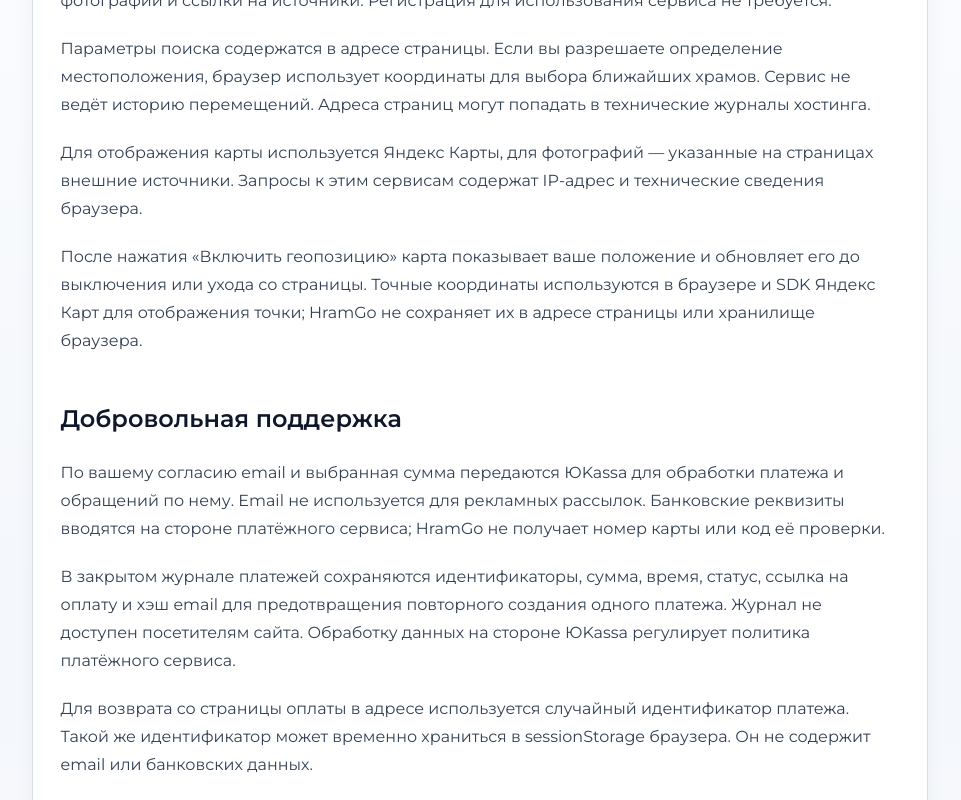
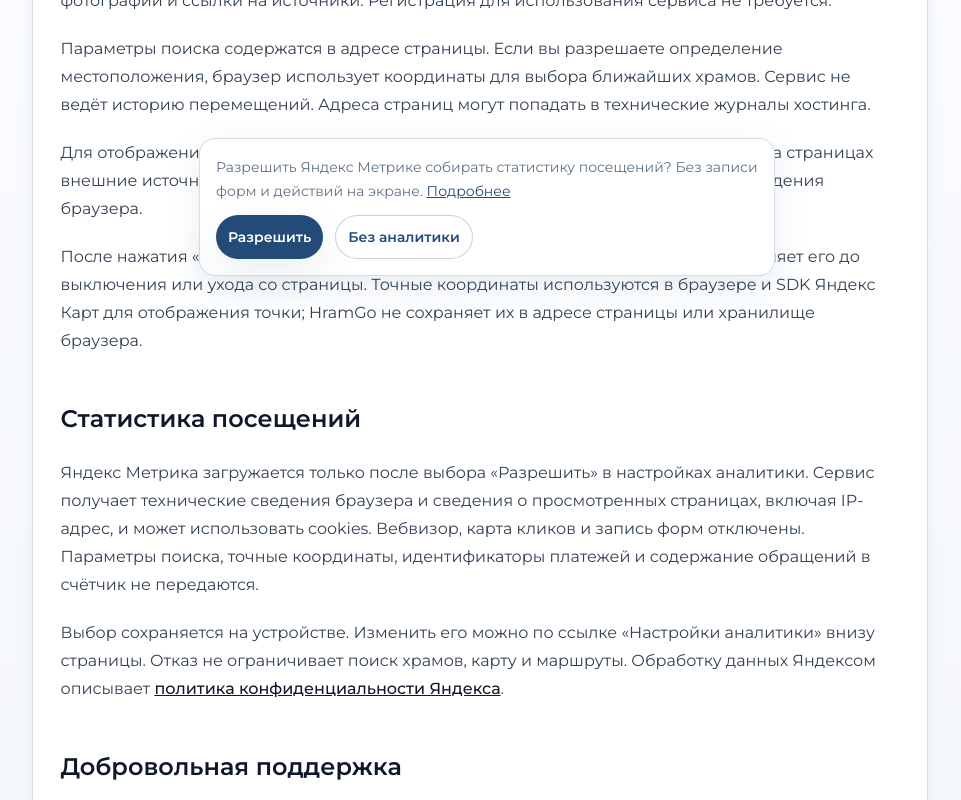
Before and after one commit to al7xey/hramgo, a Next.js app: page /legal/privacy in a window 1280 px wide. Shown: the part 500-1300 px from the top of the page, without its empty margins (153-1114 px from the left). Built offline with nearby package versions, Linux system fonts and the light colour scheme.

Commit message:
Connect HramGo Metrika with consent and sanitized SPA pageviews

```diff
--- a/src/app/legal/privacy/page.tsx
+++ b/src/app/legal/privacy/page.tsx
@@ -37,6 +37,28 @@
         используются в браузере и SDK Яндекс Карт для отображения точки; HramGo
         не сохраняет их в адресе страницы или хранилище браузера.
       </p>
+      <h2>Статистика посещений</h2>
+      <p>
+        Яндекс Метрика загружается только после выбора «Разрешить» в настройках
+        аналитики. Сервис получает технические сведения браузера и сведения о
+        просмотренных страницах, включая IP-адрес, и может использовать cookies.
+        Вебвизор, карта кликов и запись форм отключены. Параметры поиска, точные
+        координаты, идентификаторы платежей и содержание обращений в счётчик не
+        передаются.
+      </p>
+      <p>
+        Выбор сохраняется на устройстве. Изменить его можно по ссылке «Настройки
+        аналитики» внизу страницы. Отказ не ограничивает поиск храмов, карту и
+        маршруты. Обработку данных Яндексом описывает{" "}
+        <a
+          href="https://yandex.ru/legal/confidential/"
+          target="_blank"
+          rel="noopener noreferrer"
+        >
+          политика конфиденциальности Яндекса
+        </a>
+        .
+      </p>
       <h2>Добровольная поддержка</h2>
       <p>
         По вашему согласию email и выбранная сумма передаются ЮKassa для
--- /dev/null
+++ b/src/components/analytics/yandex-metrika.tsx
@@ -0,0 +1,135 @@
+"use client";
+
+import Link from "next/link";
+import Script from "next/script";
+import { usePathname } from "next/navigation";
+import { useEffect, useRef, useState } from "react";
+import { Button } from "@/components/ui/button";
+import {
+  ANALYTICS_CONSENT_KEY,
+  METRIKA_COUNTER_ID,
+  analyticsPageUrl
+} from "@/lib/analytics";
+
+type Consent = "granted" | "denied" | null;
+type Counter = ((...args: unknown[]) => void) & { a?: unknown[][]; l?: number };
+declare global {
+  interface Window {
+    ym?: Counter;
+  }
+}
+
+export function YandexMetrika() {
+  const pathname = usePathname();
+  const [consent, setConsent] = useState<Consent>(null);
+  const [ready, setReady] = useState(false);
+  const [settingsOpen, setSettingsOpen] = useState(false);
+  const initialized = useRef(false);
+  const lastUrl = useRef("");
+
+  useEffect(() => {
+    try {
+      const value = localStorage.getItem(ANALYTICS_CONSENT_KEY);
+      if (value === "granted" || value === "denied") setConsent(value);
+    } catch {
+      /* The site also works with storage disabled. */
+    }
+    setReady(true);
+  }, []);
+
+  useEffect(() => {
+    if (!ready) return;
+    if (consent !== "granted") {
+      if (initialized.current) window.ym?.(METRIKA_COUNTER_ID, "destruct");
+      initialized.current = false;
+      lastUrl.current = "";
+      return;
+    }
+    if (!window.ym) {
+      const queue: Counter = (...args) => {
+        (queue.a ??= []).push(args);
+      };
+      queue.l = Date.now();
+      window.ym = queue;
+    }
+    const url = analyticsPageUrl(pathname);
+    if (!initialized.current) {
+      window.ym(METRIKA_COUNTER_ID, "init", {
+        defer: true,
+        webvisor: false,
+        clickmap: false,
+        trackLinks: false,
+        accurateTrackBounce: true,
+        url,
+        referrer: document.referrer ? analyticsPageUrl(document.referrer) : ""
+      });
+      initialized.current = true;
+    }
+    if (lastUrl.current !== url) {
+      window.ym(METRIKA_COUNTER_ID, "hit", url, {
+        title: "HramGo — храмы Москвы",
+        referer:
+          lastUrl.current ||
+          (document.referrer ? analyticsPageUrl(document.referrer) : "")
+      });
+      lastUrl.current = url;
+    }
+  }, [consent, pathname, ready]);
+
+  function choose(value: Exclude<Consent, null>) {
+    try {
+      localStorage.setItem(ANALYTICS_CONSENT_KEY, value);
+    } catch {
+      /* Session-only choice. */
+    }
+    setConsent(value);
+    setSettingsOpen(false);
+  }
+
+  return (
+    <>
+      {ready && consent === "granted" && (
+        <Script
+          id="hramgo-metrika"
+          src={`https://mc.yandex.ru/metrika/tag.js?id=${METRIKA_COUNTER_ID}`}
+          strategy="afterInteractive"
+        />
+      )}
+      <div className="mt-2 text-sm">
+        <button
+          type="button"
+          className="min-h-11 text-primary underline underline-offset-4"
+          onClick={() => setSettingsOpen(true)}
+        >
+          Настройки аналитики
+        </button>
+      </div>
+      {ready && (consent === null || settingsOpen) && (
+        <section
+          aria-label="Настройки аналитики"
+          className="fixed inset-x-4 bottom-28 z-[70] mx-auto max-w-xl rounded-2xl border border-card-border bg-card p-4 shadow-glass md:bottom-6"
+        >
+          <p className="text-sm leading-6">
+            Разрешить Яндекс Метрике собирать статистику посещений? Без записи
+            форм и действий на экране.{" "}
+            <Link href="/legal/privacy/" className="text-primary underline">
+              Подробнее
+            </Link>
+          </p>
+          <div className="mt-3 flex gap-3">
+            <Button size="sm" onClick={() => choose("granted")}>
+              Разрешить
+            </Button>
+            <Button
+              size="sm"
+              variant="outline"
+              onClick={() => choose("denied")}
+            >
+              Без аналитики
+            </Button>
+          </div>
+        </section>
+      )}
+    </>
+  );
+}
--- a/src/components/layout/legal-footer.tsx
+++ b/src/components/layout/legal-footer.tsx
@@ -1,4 +1,5 @@
 import Link from "next/link";
+import { YandexMetrika } from "@/components/analytics/yandex-metrika";
 import { env } from "@/lib/env";
 const links = [
   { href: "/legal/contacts/", label: "Контакты" },
@@ -56,6 +57,7 @@
           </a>
         </nav>
       </div>
+      <YandexMetrika />
     </footer>
   );
 }
--- /dev/null
+++ b/src/lib/analytics.ts
@@ -0,0 +1,12 @@
+export const METRIKA_COUNTER_ID = 113502041;
+export const ANALYTICS_CONSENT_KEY = "hramgo-analytics-consent";
+
+/** Never transmit search, location, payment identifiers, or URL fragments. */
+export function analyticsPageUrl(input: string): string {
+  const url = new URL(input, "https://hramgo.ru");
+  if (url.origin !== "https://hramgo.ru") return url.origin + "/";
+  const path = url.pathname;
+  const allowed =
+    /^\/(?:temples\/(?:[a-z0-9-]+\/)?|map\/|sources\/|support\/|legal\/[a-z-]+\/)?$/;
+  return "https://hramgo.ru" + (allowed.test(path) ? path : "/");
+}
```
Also changed, not shown: 2 other files (tests, documents, lock files or other folders).
